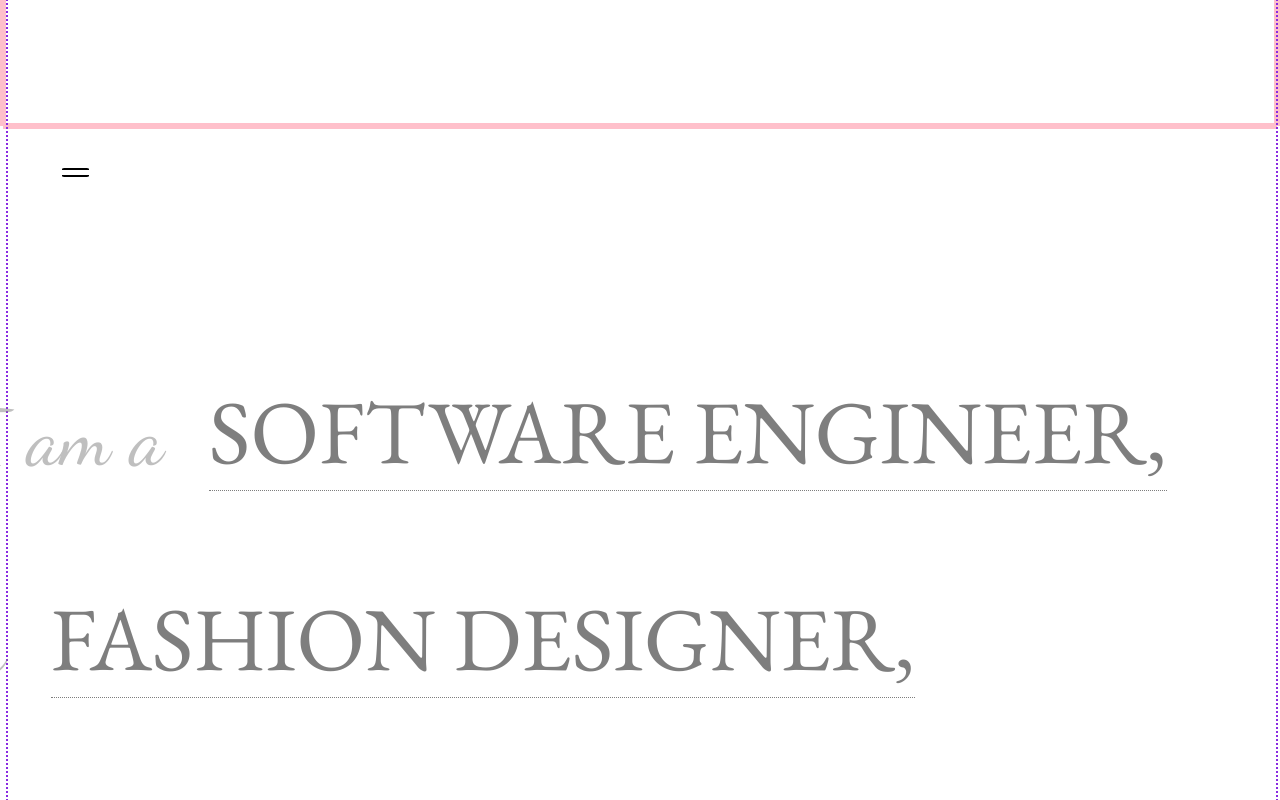
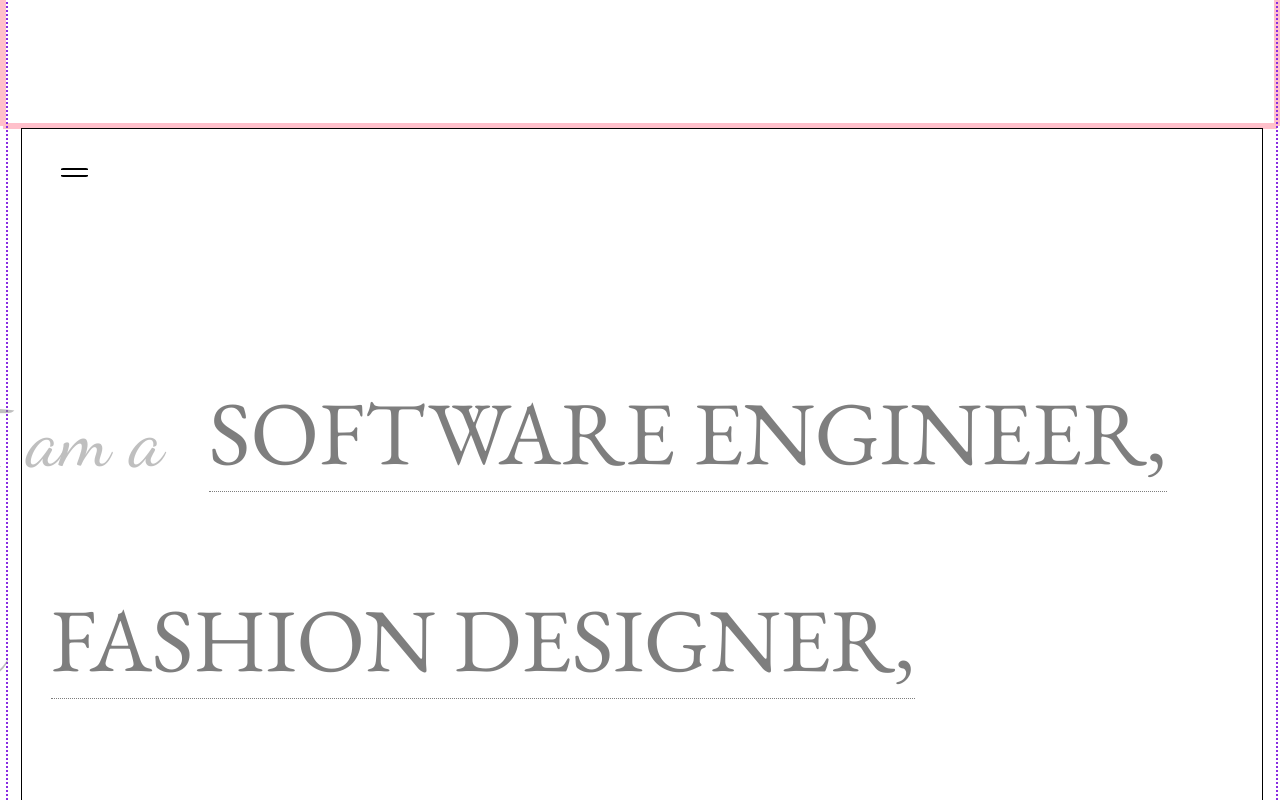
Before and after one commit to malinda-lin/portfolio, a Next.js app: page / in a window 1280 px wide. Shown: the part 680-1480 px from the top of the page. Built offline with nearby package versions, Linux system fonts and the light colour scheme.

Commit message:
update: trying landscape

```diff
--- a/components/About.js
+++ b/components/About.js
@@ -186,12 +186,12 @@ const about = () => {
             margin: auto;
             align-self: center;
             position: relative;
-            height: inherit;
+            height: 100vh;
             display: flex;
             flex-direction: column;
             justify-content: space-between;
             align-items: center;
-            // border: 1px solid black;
+            border: 1px solid black;
           }
           .experience-buttons {
             align-self: center;
@@ -250,5 +250,6 @@ const about = () => {
 };
 
 export default about;
+// @media(max-width: 768px) {
 
-//  ref={content} x={x} y={y}
+// }
--- a/components/AboutContent.js
+++ b/components/AboutContent.js
@@ -63,7 +63,3 @@ const AboutContent = forwardRef(({selectedContent}, content) => {
 });
 
 export default AboutContent;
-
-// , x, y
-
-// forwardRef( , content );
--- a/pages/index.js
+++ b/pages/index.js
@@ -15,11 +15,11 @@ function Root() {
     );
   };
 
-  const adjustOrientation = () => {
-    if (screen.width < 600) {
-      screen.orientation.lock('landscape');
-    }
-  };
+  // const adjustOrientation = () => {
+  //   if (screen.width < 600) {
+  //     screen.orientation.lock('landscape');
+  //   }
+  // };
 
   const loadFont = async () => {
     const DancingScript = new FontFace(
@@ -50,7 +50,7 @@ function Root() {
   };
 
   useEffect(() => {
-    adjustOrientation();
+    // adjustOrientation();
     loadFont();
   });
 
--- a/styles/global.css
+++ b/styles/global.css
@@ -1,15 +1,3 @@
-@media screen and (min-width: 320px) and (max-width: 767px) and (orientation: landscape) {
-  html {
-    transform: rotate(-90deg);
-    transform-origin: left top;
-    width: 100vh;
-    overflow-x: hidden;
-    position: absolute;
-    top: 100%;
-    left: 0;
-  }
-}
-
 * {
   margin: 0;
   padding: 0;
@@ -45,3 +33,15 @@ button:active,
 button:focus {
   outline: none;
 }
+
+@media screen and (max-width: 768px) and (orientation: landscape) {
+  * {
+    transform: rotate(-90deg);
+    transform-origin: left top;
+    width: 100vh;
+    overflow-x: hidden;
+    position: absolute;
+    top: 100%;
+    left: 0;
+  }
+}
```
